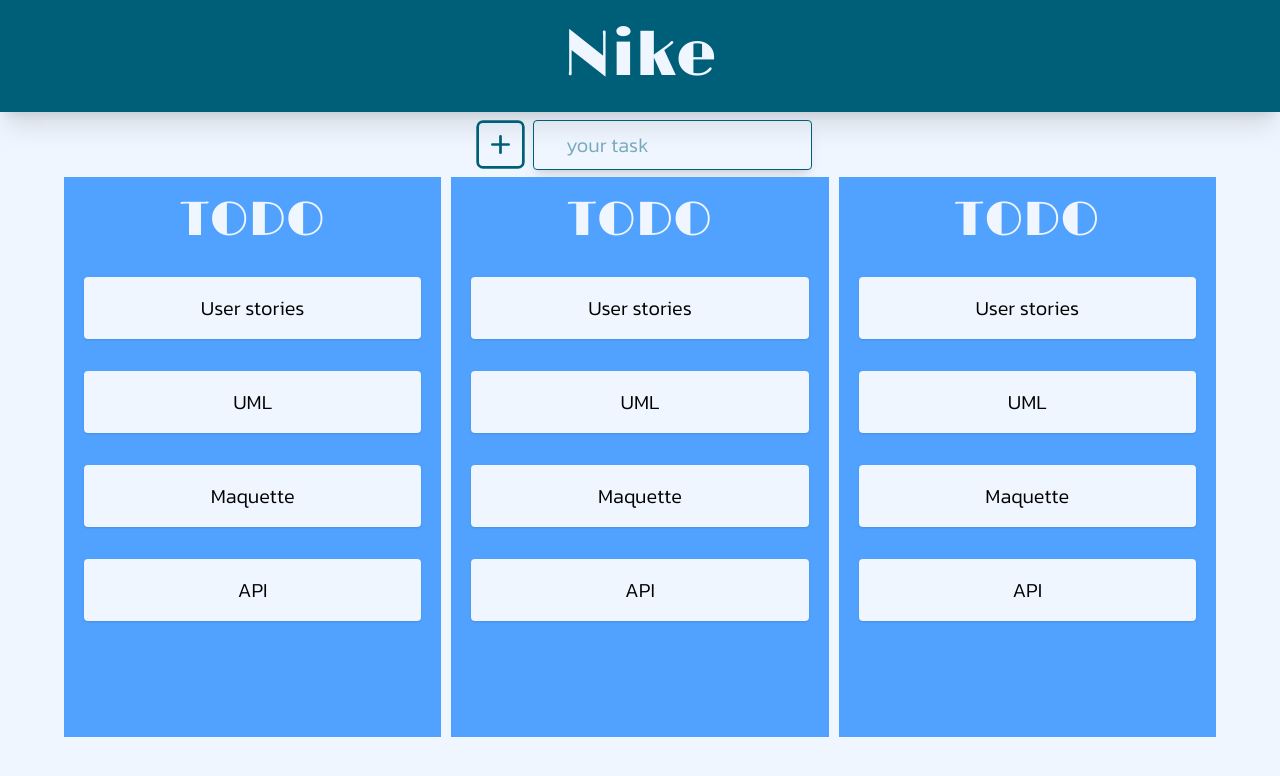
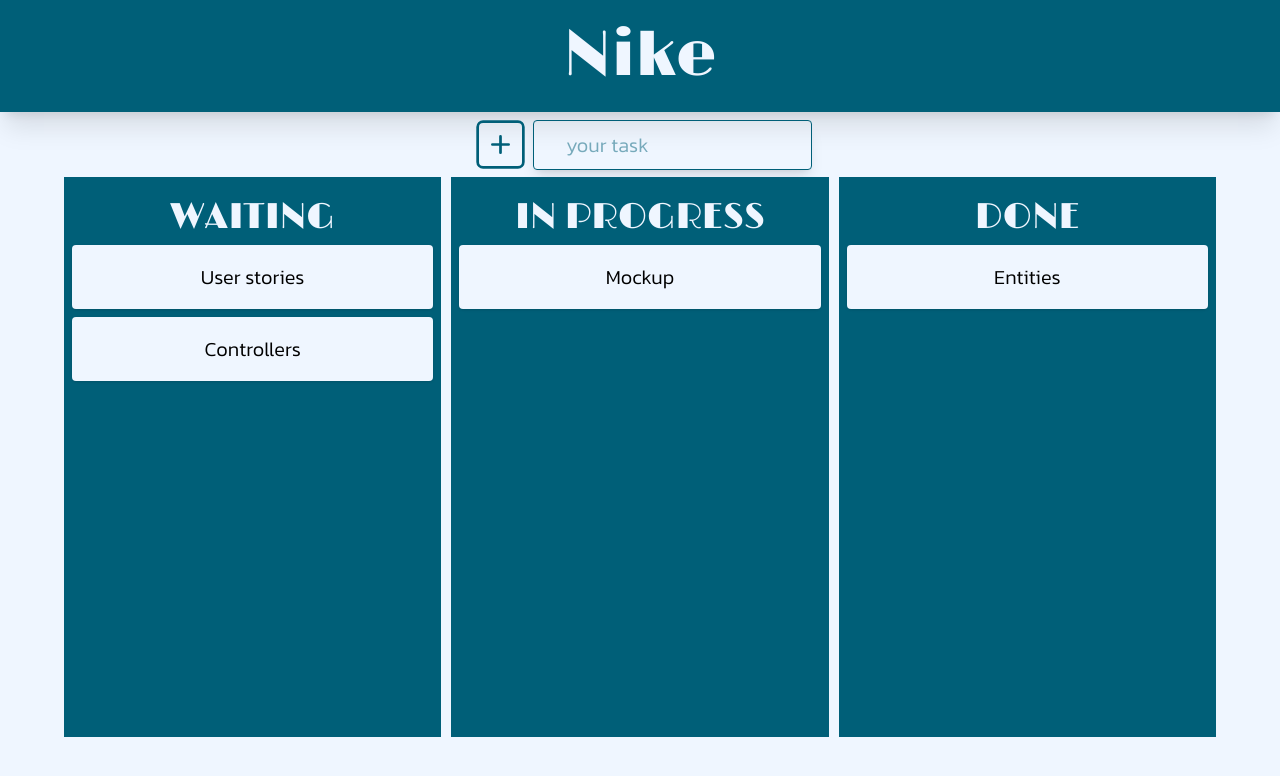
Before and after one commit to AlexMaunouryBenavides/task-manager, a React (Vite) app in the folder client/: page /project in a window 1280 px wide. Shown: the top 776 px of the page. Built offline with nearby package versions, Linux system fonts and the light colour scheme.

Commit message:
feat:page dashboard - profil div + page project done

```diff
--- a/client/package.json
+++ b/client/package.json
@@ -8,6 +8,9 @@
     "preview": "vite preview"
   },
   "dependencies": {
+    "@dnd-kit/core": "^6.3.1",
+    "@dnd-kit/sortable": "^10.0.0",
+    "@dnd-kit/utilities": "^3.2.2",
     "@tailwindcss/vite": "^4.2.2",
     "react": "^19.1.0",
     "react-dom": "^19.1.0",
--- /dev/null
+++ b/client/src/components/Row.tsx
@@ -0,0 +1,27 @@
+interface IRow {
+  title: string;
+}
+
+function Row({ title }: IRow) {
+  return (
+    <div className="flex flex-col md:flex-row gap-10 md:items-center md:align-baseline justify-start bg-cyan-700 p-2 rounded-sm shadow-sm  text-blue-50">
+      <p>01.</p>
+      <p className="md:w-32">{title}</p>
+
+      <div>
+        <img src="" alt="" />
+        <p>27%</p>
+      </div>
+
+      <div>
+        <img src="" alt="" />
+        <p>6 days</p>
+      </div>
+
+      <div className="bg-blue-50 rounded-sm text-sm  text-cyan-800 cursor-pointer shadow-lg p-2">Update</div>
+      <div className="bg-blue-50 rounded-sm text-sm  text-cyan-800 cursor-pointer shadow-lg p-2">Delete</div>
+    </div>
+  );
+}
+
+export default Row;
--- a/client/src/components/TaskContainer.tsx
+++ b/client/src/components/TaskContainer.tsx
@@ -1,28 +1,29 @@
-function TaskContainer() {
-   return (
-      <div className=" bg-blue-400 flex flex-col py-5 w-100 max-h-screen min-h-[70vh] ">
-         <div>
-            <h2 className="text-blue-50 font-tm-title text-5xl text-center">
-               TODO
-            </h2>
-         </div>
+interface ITaskContainer {
+  id: string;
+  title: string;
+  tasks: { id: string; title: string }[];
+}
+import { SortableContext, verticalListSortingStrategy } from "@dnd-kit/sortable";
+import { TaskItem } from "./TaskItem";
+import { useDroppable } from "@dnd-kit/core";
 
-         <div className=" ">
-            <p className="bg-blue-50 rounded-sm shadow-sm text-center mx-5 py-4 my-8 ">
-               User stories
-            </p>
-            <p className="bg-blue-50 rounded-sm shadow-sm text-center mx-5 py-4 my-8 ">
-               UML
-            </p>
-            <p className="bg-blue-50 rounded-sm shadow-sm text-center mx-5 py-4 my-8 ">
-               Maquette
-            </p>
-            <p className="bg-blue-50 rounded-sm shadow-sm text-center mx-5 py-4 my-8 ">
-               API
-            </p>
-         </div>
+function TaskContainer({ id, title, tasks }: ITaskContainer) {
+  const { setNodeRef } = useDroppable({ id: id });
+  return (
+    <div ref={setNodeRef} className=" bg-cyan-800 flex flex-col py-5 w-100 max-h-screen min-h-[70vh] ">
+      <div>
+        <h2 className="text-blue-50 font-tm-title text-4xl text-center">{title}</h2>
       </div>
-   );
+
+      <div>
+        <SortableContext items={tasks.map((t) => t.id)} strategy={verticalListSortingStrategy}>
+          {tasks.map((task) => (
+            <TaskItem key={task.id} id={task.id} title={task.title} />
+          ))}
+        </SortableContext>
+      </div>
+    </div>
+  );
 }
 
 export default TaskContainer;
--- /dev/null
+++ b/client/src/components/TaskItem.tsx
@@ -0,0 +1,23 @@
+import { useSortable } from "@dnd-kit/sortable";
+import { CSS } from "@dnd-kit/utilities";
+
+export function TaskItem({ id, title }: { id: string; title: string }) {
+  const { attributes, listeners, setNodeRef, transform, transition } = useSortable({ id: id });
+
+  const style = {
+    transform: CSS.Transform.toString(transform),
+    transition,
+  };
+
+  return (
+    <div
+      ref={setNodeRef}
+      style={style}
+      {...attributes}
+      {...listeners}
+      className="bg-blue-50 rounded-sm shadow-sm text-center py-4 m-2 cursor-grab active:cursor-grabbing border border-transparent hover:border-cyan-500"
+    >
+      {title}
+    </div>
+  );
+}
--- a/client/src/main.tsx
+++ b/client/src/main.tsx
@@ -9,6 +9,7 @@
 import App from "./App";
 import Project from "./pages/Project";
 import Register from "./pages/Register";
+import Dashboard from "./pages/Dashboard";
 
 // Import additional components for new routes
 // Try creating these components in the "pages" folder
@@ -27,6 +28,7 @@
   },
   { path: "/register", element: <Register /> },
   { path: "/project", element: <Project /> },
+  { path: "/dashboard", element: <Dashboard /> },
   // Try adding a new route! For example, "/about" with an About component
 ]);
 
--- /dev/null
+++ b/client/src/pages/Dashboard.tsx
@@ -0,0 +1,32 @@
+import { CiSquarePlus } from "react-icons/ci";
+import Header from "../components/Header";
+import Input from "../components/Input";
+import Row from "../components/Row";
+
+function Dashboard() {
+  return (
+    <div>
+      <Header title="Dashboard" />
+
+      {/* FORM */}
+      <div className="flex justify-center">
+        <form>
+          <div className="flex items-center gap-5">
+            <CiSquarePlus size={65} className="text-cyan-800 cursor-pointer " />
+            <Input placeholder="your task" />
+            <Input placeholder="project deadline" />
+          </div>
+        </form>
+      </div>
+
+      {/* rows container */}
+      <div className="flex md:flex-col flex-wrap gap-2 align-middle  max-w-2xl m-auto">
+        <Row title="Nike" />
+        <Row title="Amazon" />
+        <Row title="Facebook" />
+      </div>
+    </div>
+  );
+}
+
+export default Dashboard;
--- a/client/src/pages/Project.tsx
+++ b/client/src/pages/Project.tsx
@@ -2,8 +2,55 @@
 import Header from "../components/Header";
 import Input from "../components/Input";
 import TaskContainer from "../components/TaskContainer";
+import { useState } from "react";
+import type { DragOverEvent } from "@dnd-kit/core";
+import { useSensor, useSensors, PointerSensor, KeyboardSensor, closestCorners, DndContext } from "@dnd-kit/core";
+import { arrayMove, sortableKeyboardCoordinates } from "@dnd-kit/sortable";
+const data = [
+  { id: "1", title: "User stories", status: "WAITING" },
+  { id: "2", title: "Mockup", status: "IN PROGRESS" },
+  { id: "3", title: "Controllers", status: "WAITING" },
+  { id: "4", title: "Entities", status: "DONE" },
+];
 
 function Project() {
+  const [tasks, setTasks] = useState(data);
+
+  const sensors = useSensors(
+    useSensor(PointerSensor, { activationConstraint: { distance: 5 } }),
+    useSensor(KeyboardSensor, { coordinateGetter: sortableKeyboardCoordinates }),
+  );
+
+  const handleDragOver = (event: DragOverEvent) => {
+    const { active, over } = event;
+    if (!over) return;
+
+    const activeId = active.id;
+    const overId = over.id;
+
+    const activeTask = tasks.find((t) => t.id === activeId);
+    if (!activeTask) return;
+
+    const overTask = tasks.find((t) => t.id === overId);
+
+    const newStatus = overTask ? overTask.status : overId.toString();
+
+    if (activeTask.status !== newStatus) {
+      setTasks((prev) => {
+        const activeIndex = prev.findIndex((t) => t.id === activeId);
+        const updatedTasks = [...prev];
+
+        updatedTasks[activeIndex] = { ...activeTask, status: newStatus };
+
+        if (overTask) {
+          const overIndex = prev.findIndex((t) => t.id === overId);
+          return arrayMove(updatedTasks, activeIndex, overIndex);
+        }
+
+        return updatedTasks;
+      });
+    }
+  };
   return (
     <div>
       <Header title="Nike" />
@@ -20,9 +67,11 @@
 
       {/* CONTAINER */}
       <div className="flex flex-col md:flex-row items-center gap-2.5 justify-center m-auto max-w-[90%]">
-        <TaskContainer />
-        <TaskContainer />
-        <TaskContainer />
+        <DndContext sensors={sensors} collisionDetection={closestCorners} onDragOver={handleDragOver}>
+          {["WAITING", "IN PROGRESS", "DONE"].map((status) => (
+            <TaskContainer key={status} id={status} title={status} tasks={tasks.filter((t) => t.status === status)} />
+          ))}
+        </DndContext>
       </div>
     </div>
   );
```
Also changed, not shown: 1 other file (tests, documents, lock files or other folders).
